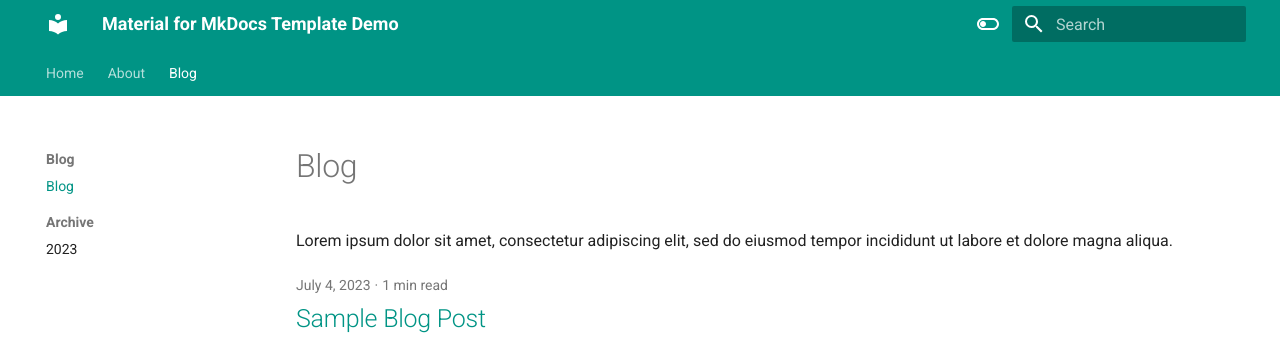
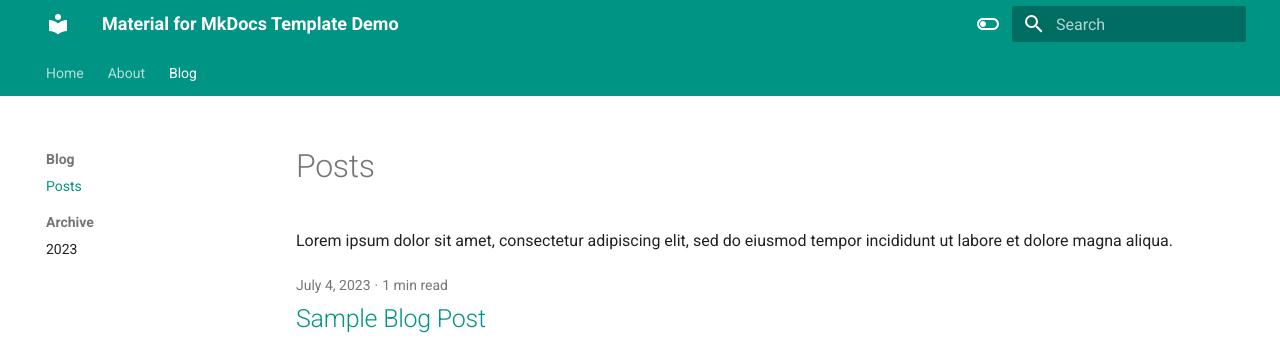
Before and after one commit to OldManUmby/material-for-mkdocs-template, an MkDocs documentation site: the page built from docs/blog/index.md, in a window 1280 px wide. Shown: the top 343 px of the page. Built offline with MkDocs 1.6.1 and Material for MkDocs 9.7.7, drawn with Linux system fonts in a browser that asks for light colours.

Commit message:
Changed Page Title

```diff
--- a/docs/blog/index.md
+++ b/docs/blog/index.md
@@ -1,3 +1,3 @@
-# Blog
+# Posts
 
 Lorem ipsum dolor sit amet, consectetur adipiscing elit, sed do eiusmod tempor incididunt ut labore et dolore magna aliqua.
```
